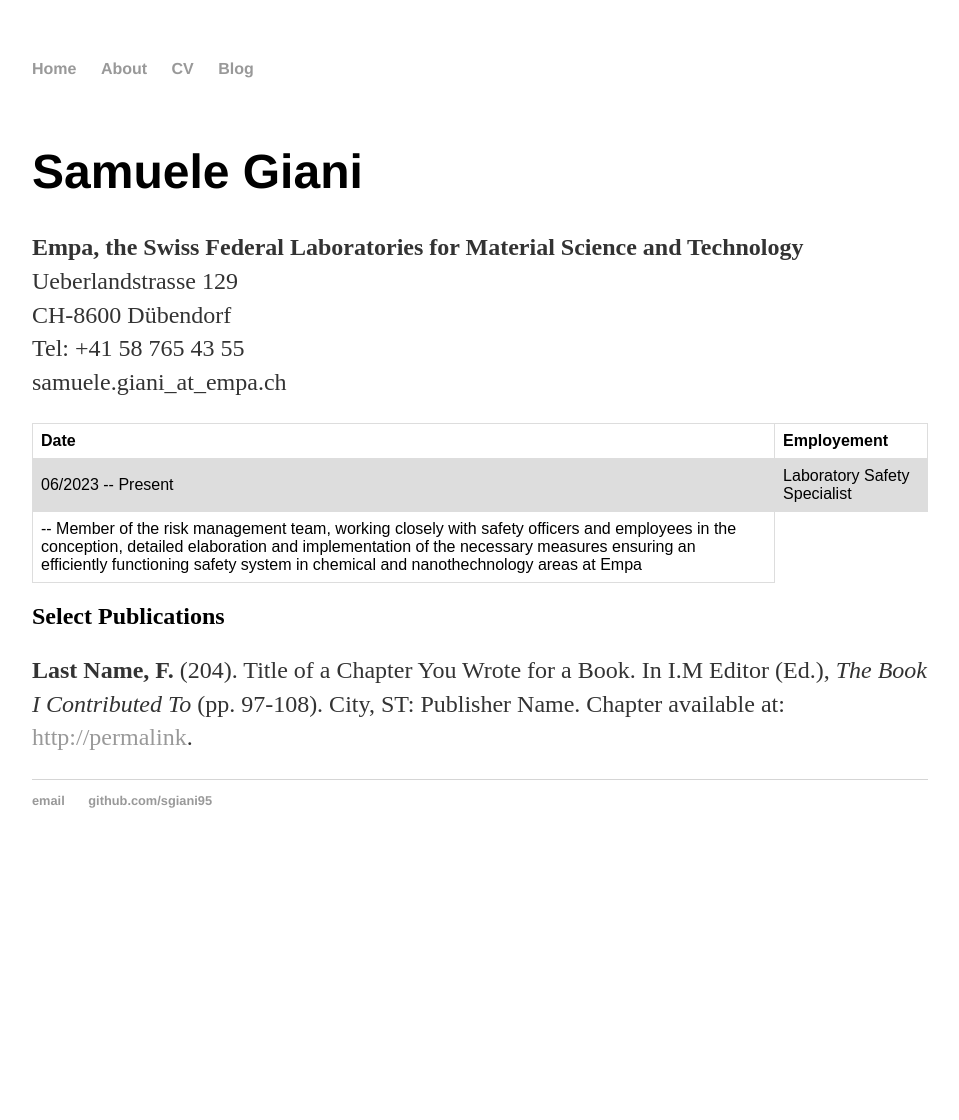
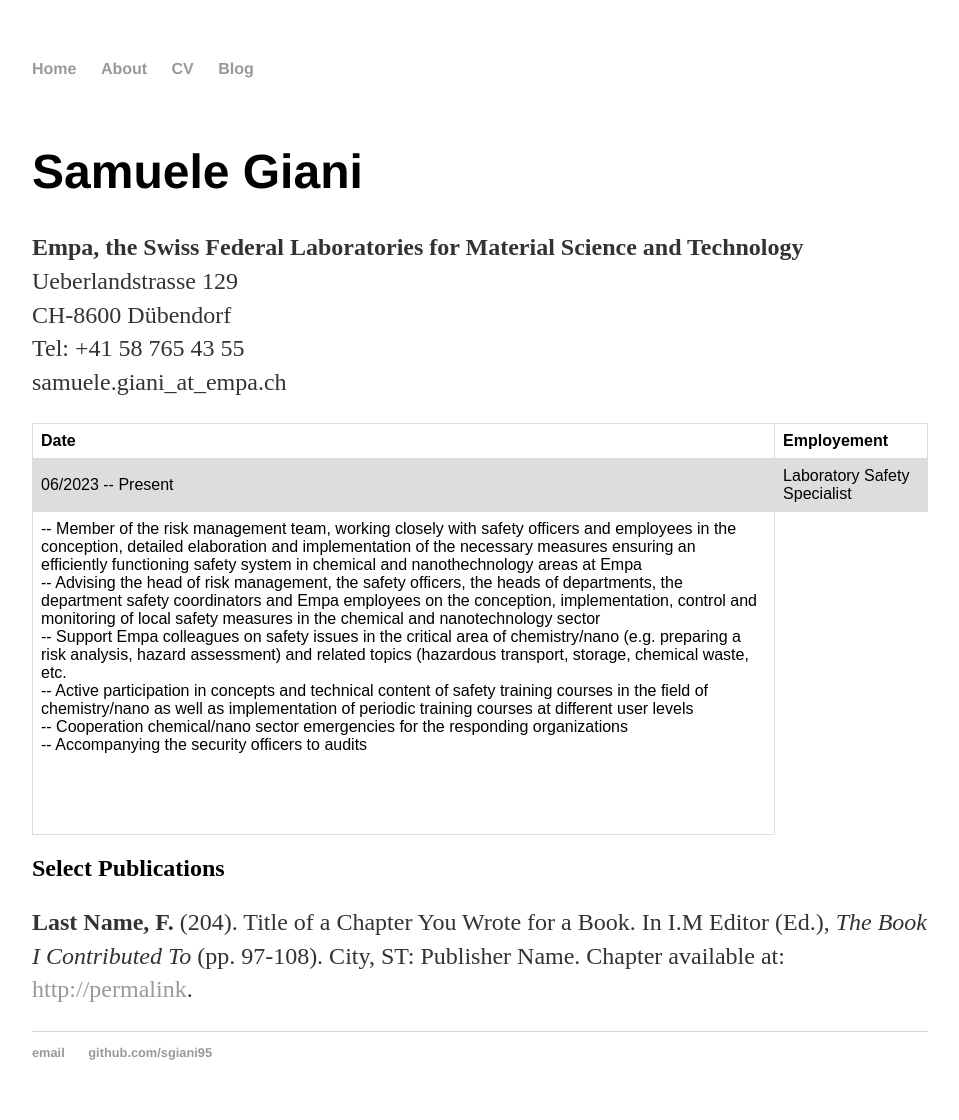
Before and after one commit to sgiani95/sgiani95.github.io, a Jekyll site: the page built from cv/index.html, in a window 1280 px wide. Shown: the whole page, without its empty margins (160-1119 px from the left). Built offline with Jekyll 4.4.1, drawn with Linux system fonts in a browser that asks for light colours; before the commit the page ends 900 px from its top, so only the background shows below that.

Commit message:
Update index.html

```diff
--- a/cv/index.html
+++ b/cv/index.html
@@ -43,7 +43,19 @@
     <td>Laboratory Safety Specialist</td>
   </tr>
   <tr>
-    <td>-- Member of the risk management team, working closely with safety officers and employees in the conception, detailed elaboration and implementation of the necessary measures ensuring an efficiently functioning safety system in chemical and nanothechnology areas at Empa</td>
+    <td>-- Member of the risk management team, working closely with safety officers and employees in the conception, detailed elaboration and implementation of the necessary measures ensuring an efficiently functioning safety system in chemical and nanothechnology areas at Empa<br>
+	-- Advising the head of risk management, the safety officers, the heads of departments, the department safety coordinators and Empa employees on the conception, implementation, control and monitoring of local safety measures in the chemical and nanotechnology sector<br>
+	-- Support Empa colleagues on safety issues in the critical area of chemistry/nano (e.g. preparing a risk analysis, hazard assessment) and related topics (hazardous transport, storage, chemical waste, etc.<br>
+    	-- Active participation in concepts and technical content of safety training courses in the field of chemistry/nano as well as implementation of periodic training courses at different user levels<br>
+    	-- Cooperation chemical/nano sector emergencies for the responding organizations<br>
+    	-- Accompanying the security officers to audits<br>
+    <br>
+    <br>
+    <br>
+    <br>
+
+
+    </td>
   </tr>
 
 </table>
```
